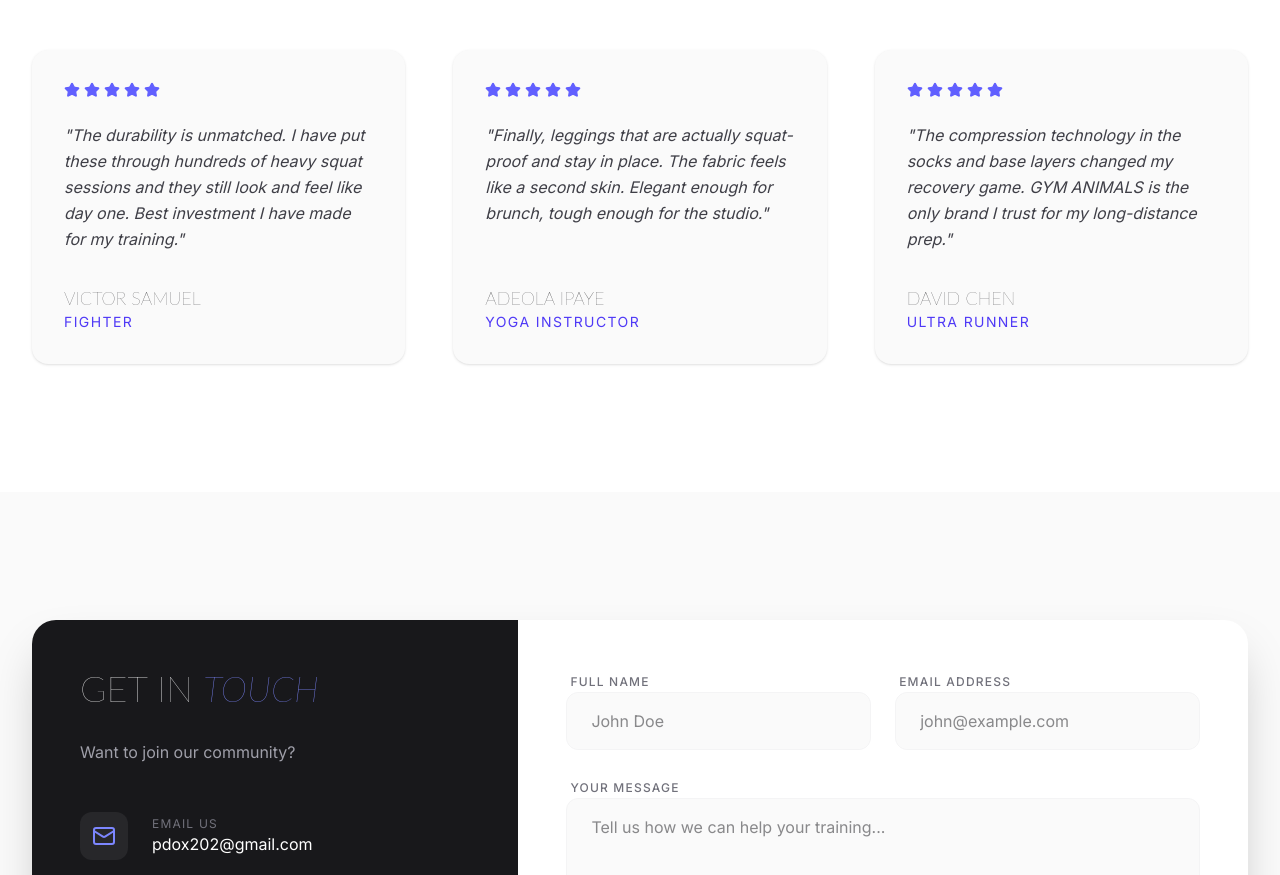
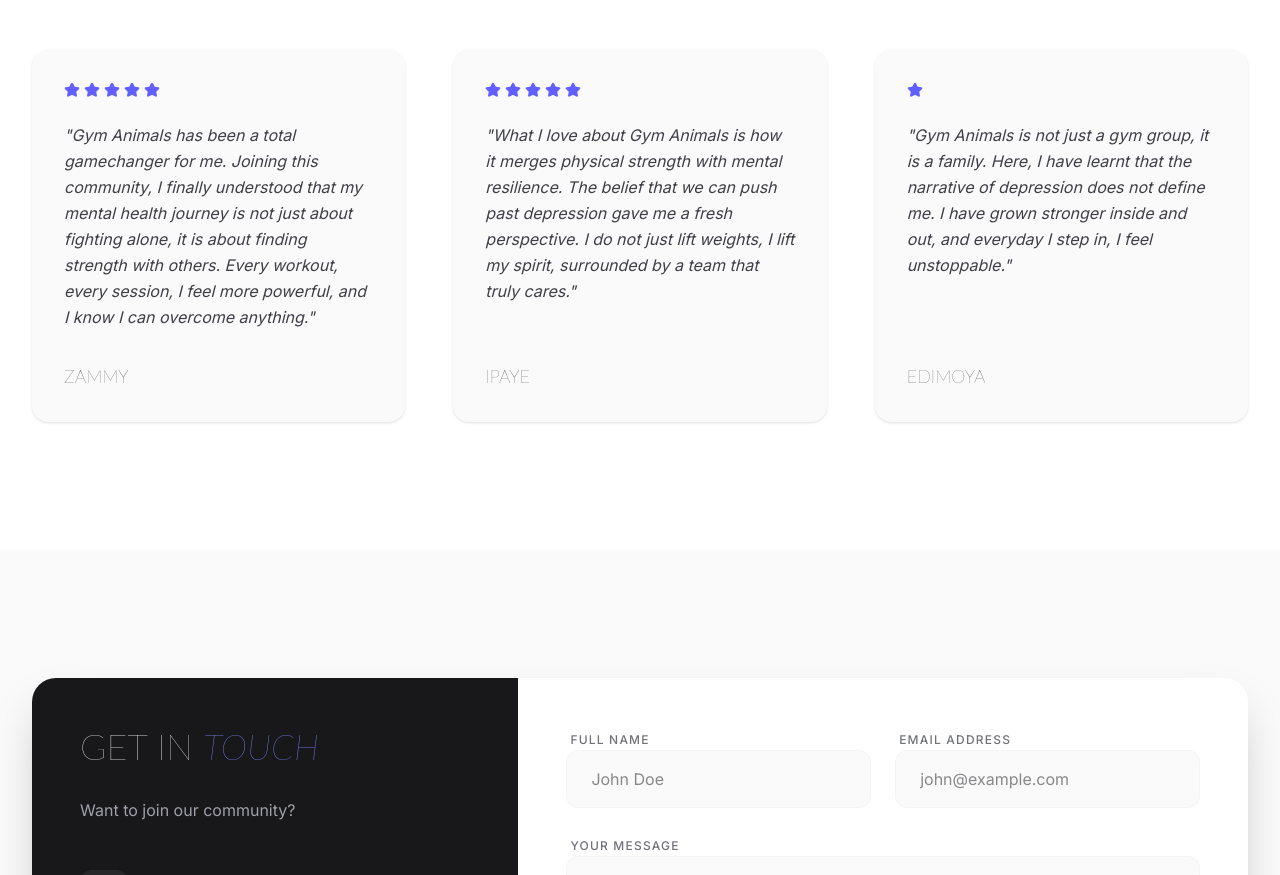
Before and after one commit to AnieEffiong/gymanimals, a React (Vite) app: page /#/ in a window 1280 px wide. Shown: the part 3520-4395 px from the top of the page. Built offline with nearby package versions, Linux system fonts and the light colour scheme.

Commit message:
Edited the previews

```diff
--- a/src/components/Testimonials.tsx
+++ b/src/components/Testimonials.tsx
@@ -3,24 +3,20 @@ import { Star } from 'lucide-react';
 const testimonials = [
     {
         id: 'testimonial-1-v9k2p1l4',
-        name: 'Victor Samuel',
-        role: 'Fighter',
-        content: 'The durability is unmatched. I have put these through hundreds of heavy squat sessions and they still look and feel like day one. Best investment I have made for my training.',
+        name: 'Zammy',
+        content: 'Gym Animals has been a total gamechanger for me. Joining this community, I finally understood that my mental health journey is not just about fighting alone, it is about finding strength with others. Every workout, every session, I feel more powerful, and I know I can overcome anything.',
         rating: 5
     },
     {
         id: 'testimonial-2-z3m1p9x2',
-        name: 'Adeola Ipaye',
-        role: 'Yoga Instructor',
-        content: 'Finally, leggings that are actually squat-proof and stay in place. The fabric feels like a second skin. Elegant enough for brunch, tough enough for the studio.',
+        name: 'Ipaye',
+        content: 'What I love about Gym Animals is how it merges physical strength with mental resilience. The belief that we can push past depression gave me a fresh perspective. I do not just lift weights, I lift my spirit, surrounded by a team that truly cares.',
         rating: 5
     },
     {
         id: 'testimonial-3-q8l2v4x1',
-        name: 'David Chen',
-        role: 'Ultra Runner',
-        content: 'The compression technology in the socks and base layers changed my recovery game. GYM ANIMALS is the only brand I trust for my long-distance prep.',
-        rating: 5
+        name: 'Edimoya',
+        content: 'Gym Animals is not just a gym group, it is a family. Here, I have learnt that the narrative of depression does not define me. I have grown stronger inside and out, and everyday I step in, I feel unstoppable.'
     }
 ];
 
@@ -43,7 +39,7 @@ export default function Testimonials() {
                             <p className="text-zinc-700 italic mb-8 grow leading-relaxed">"{t.content}"</p>
                             <div>
                                 <h4 className="font-display text-lg uppercase font-thin text-zinc-900">{t.name}</h4>
-                                <p className="text-indigo-600 text-sm font-sans uppercase tracking-widest">{t.role}</p>
+                                {/* <p className="text-indigo-600 text-sm font-sans uppercase tracking-widest">{t.role}</p> */}
                             </div>
                         </div>
                     ))}
```
